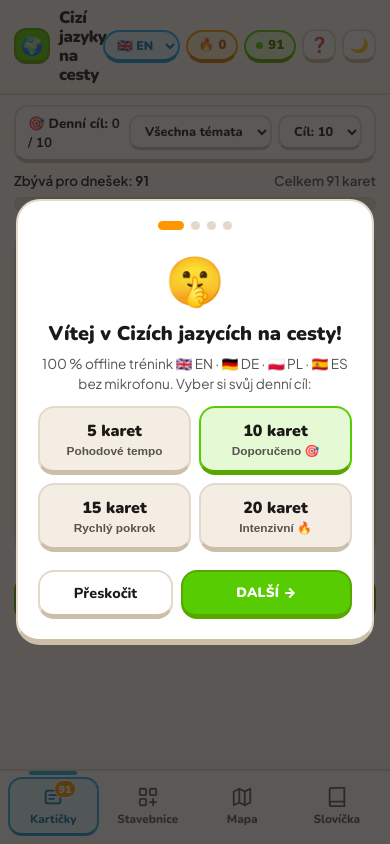
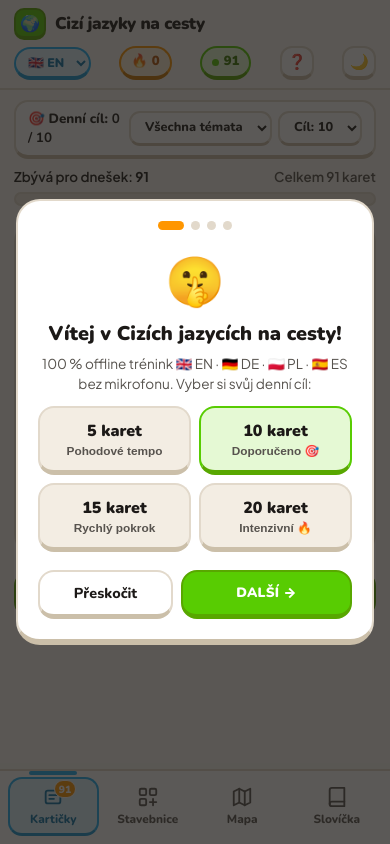
Before and after one commit to Lada008/anglictina, a plain HTML site: page index.html in a window 390 px wide. Drawn offline with Linux system fonts and the light colour scheme.

Commit message:
Oprava hlavicky na mobilu aby byl cely nazev Cizi jazyky na cesty videt

```diff
--- a/styles.css
+++ b/styles.css
@@ -219,37 +219,42 @@ h1, h2, h3,
   border-bottom: 2px solid var(--border);
   padding: calc(8px + env(safe-area-inset-top)) 14px 8px;
   display: flex;
+  flex-wrap: wrap;
   align-items: center;
   justify-content: space-between;
-  gap: 8px;
+  gap: 6px 10px;
 }
 
 .header-brand {
   display: flex;
   align-items: center;
   gap: 9px;
+  flex: 1 1 100%;
   min-width: 0;
 }
 
 .brand-badge {
-  width: 36px;
-  height: 36px;
-  border-radius: 12px;
+  width: 32px;
+  height: 32px;
+  border-radius: 10px;
   background: var(--primary);
   border: 2px solid var(--primary-edge);
   border-bottom: 4px solid var(--primary-edge);
   display: grid;
   place-items: center;
-  font-size: 18px;
+  font-size: 16px;
   flex-shrink: 0;
 }
 
 .app-title {
   margin: 0;
-  font-size: 1.04rem;
+  font-size: 1.06rem;
   font-weight: 900;
   letter-spacing: -0.02em;
   line-height: 1.15;
+  white-space: nowrap;
+  overflow: hidden;
+  text-overflow: ellipsis;
 }
 
 .app-subtitle {
@@ -263,6 +268,8 @@ h1, h2, h3,
 .header-actions {
   display: flex;
   align-items: center;
+  justify-content: space-between;
+  width: 100%;
   gap: 6px;
   flex-shrink: 0;
 }
@@ -2358,7 +2365,17 @@ textarea:focus {
 
   .app-header {
     grid-area: header;
+    flex-wrap: nowrap;
     padding: 12px 24px;
+  }
+
+  .header-brand {
+    flex: 0 1 auto;
+  }
+
+  .header-actions {
+    width: auto;
+    justify-content: flex-end;
   }
 
   .app-subtitle {
--- a/sw.js
+++ b/sw.js
@@ -1,4 +1,4 @@
-const CACHE_NAME = 'ticha-anglictina-v15';
+const CACHE_NAME = 'ticha-anglictina-v16';
 const ASSETS = [
   './',
   './index.html',
```
